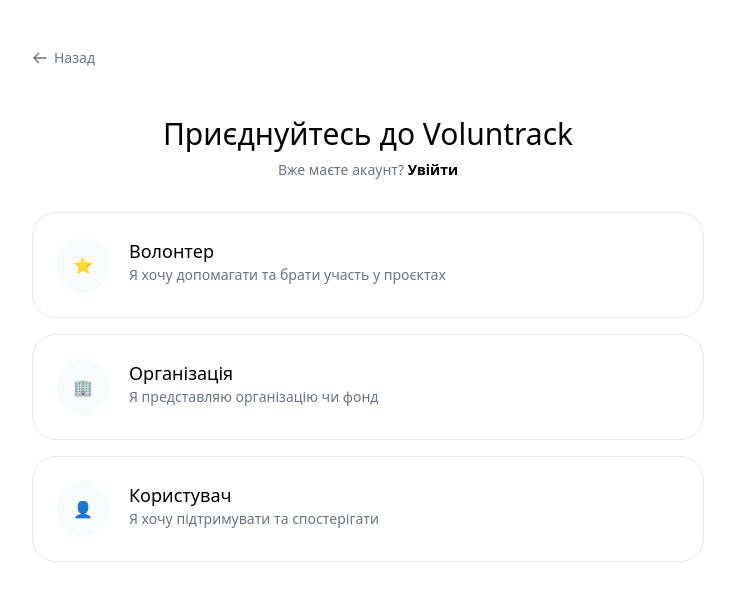
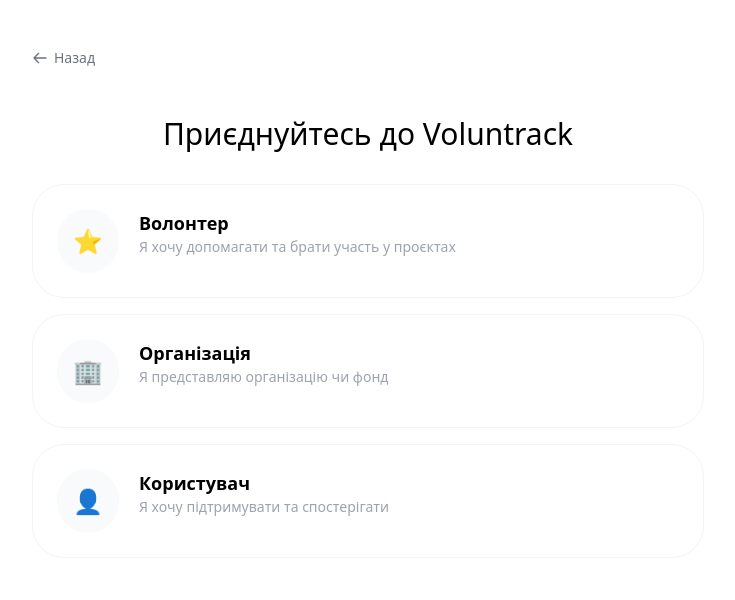
Before and after one commit to danylosten/voluntrack-frontend, a React (Create React App) app: page /#/role-selection in a window 1280 px wide. Shown: the top 600 px of the page, without its empty margins (272-1007 px from the left). Built offline with nearby package versions, Linux system fonts and the light colour scheme.

Commit message:
Добавив сторінку орнагізації

```diff
--- a/src/App.js
+++ b/src/App.js
@@ -1,25 +1,18 @@
 import React from 'react';
-import { Routes, Route, Navigate } from 'react-router-dom';
-import { WelcomeScreen as Welcome } from './pages/Welcome';
-import { LoginScreen as Login } from './pages/Login';
+import { Routes, Route } from 'react-router-dom';
+import { WelcomeScreen } from './pages/Welcome';
 import { RoleSelection } from './pages/RoleSelection';
-import { EmailVerification } from './pages/EmailVerification';
 import { OrganizationForm } from './pages/OrganizationForm';
-import Home from './pages/Home';
-import './App.css';
+import { LoginScreen } from './pages/Login';
 
 function App() {
   return (
     <div className="App">
       <Routes>
-        <Route path="/" element={<Welcome />} />
+        <Route path="/" element={<WelcomeScreen />} />
         <Route path="/role-selection" element={<RoleSelection />} />
         <Route path="/register/organization" element={<OrganizationForm />} />
-        <Route path="/login" element={<Login />} />
-        <Route path="/verify-email" element={<EmailVerification />} />
-        <Route path="/home" element={<Home />} />
-        {/* Автоматичне повернення на головну, якщо адреса невірна */}
-        <Route path="*" element={<Navigate to="/" />} />
+        <Route path="/login" element={<LoginScreen />} />
       </Routes>
     </div>
   );
--- a/src/index.js
+++ b/src/index.js
@@ -1,6 +1,6 @@
 import React from 'react';
 import ReactDOM from 'react-dom/client';
-import { HashRouter } from 'react-router-dom'; // Використовуємо HashRouter для Electron
+import { HashRouter } from 'react-router-dom';
 import App from './App';
 import './index.css';
 
--- a/src/pages/OrganizationForm.js
+++ b/src/pages/OrganizationForm.js
@@ -1,43 +1,83 @@
-import React from 'react';
+import React, { useState } from 'react';
 import { useNavigate } from 'react-router-dom';
-import { BackButton } from '../components/BackButton';
 
 export const OrganizationForm = () => {
   const navigate = useNavigate();
+  const [showPassword, setShowPassword] = useState(false);
 
   return (
     <div className="min-h-screen bg-zinc-900 flex items-center justify-center p-6">
-      <div className="w-full max-w-md bg-white rounded-3xl p-8 relative">
-        <BackButton onClick={() => navigate('/role-selection')} />
+      <div className="w-full max-w-xl bg-white rounded-[40px] p-10 relative shadow-2xl">
 
-        <div className="flex flex-col items-center mb-8">
-          <div className="bg-black p-3 rounded-2xl mb-4">
-            <span className="text-white text-2xl">🏢</span>
+        {/* Кнопка Назад */}
+        <button
+          onClick={() => navigate('/role-selection')}
+          className="absolute top-8 left-8 text-gray-400 hover:text-black flex items-center gap-1 text-sm font-medium transition-colors"
+        >
+          <span className="text-xl">←</span> Назад
+        </button>
+
+        {/* Заголовок */}
+        <div className="flex flex-col items-center mb-8 mt-4">
+          <div className="bg-black p-4 rounded-2xl mb-4 flex items-center justify-center w-16 h-16 shadow-lg">
+            <div className="w-8 h-8 border-2 border-white rounded-full flex items-center justify-center">
+              <div className="w-2 h-2 bg-white rounded-full"></div>
+            </div>
           </div>
-          <h2 className="text-2xl font-bold text-black">Організація</h2>
-          <p className="text-gray-500 text-sm">Заповніть інформацію про себе</p>
+          <h2 className="text-3xl font-bold text-black">Організація</h2>
+          <p className="text-gray-400 text-sm font-medium">Заповніть інформацію про себе</p>
         </div>
 
-        <form className="space-y-4">
+        <form className="space-y-5 text-left">
+          {/* Назва */}
           <div>
-            <label className="block text-xs font-medium text-gray-700 mb-1">Назва організації</label>
-            <input type="text" placeholder="Назва вашої організації" className="w-full p-3 bg-gray-50 border border-gray-200 rounded-xl text-sm" />
-          </div>
-          <div>
-            <label className="block text-xs font-medium text-gray-700 mb-1">Email</label>
-            <input type="email" placeholder="your@email.com" className="w-full p-3 bg-gray-50 border border-gray-200 rounded-xl text-sm" />
-          </div>
-          <div>
-            <label className="block text-xs font-medium text-gray-700 mb-1">Місцезнаходження</label>
-            <input type="text" placeholder="Київ, Україна" className="w-full p-3 bg-gray-50 border border-gray-200 rounded-xl text-sm" />
-          </div>
-          <div>
-            <label className="block text-xs font-medium text-gray-700 mb-1">Про організацію</label>
-            <textarea placeholder="Розкажіть про вашу місію..." className="w-full p-3 bg-gray-50 border border-gray-200 rounded-xl text-sm h-24" />
+            <label className="block text-xs font-bold text-gray-800 mb-1.5 ml-1 uppercase tracking-wider">Назва організації</label>
+            <input type="text" placeholder="Назва вашої організації" className="w-full p-4 bg-gray-50 border border-gray-100 rounded-2xl outline-none focus:ring-1 focus:ring-black transition-all" />
           </div>
 
-          <button type="button" className="w-full py-4 bg-black text-white rounded-2xl font-semibold shadow-lg mt-4">
-            ✓ Завершити реєстрацію
+          {/* Email */}
+          <div>
+            <label className="block text-xs font-bold text-gray-800 mb-1.5 ml-1 uppercase tracking-wider">Email</label>
+            <input type="email" placeholder="your@email.com" className="w-full p-4 bg-gray-50 border border-gray-100 rounded-2xl outline-none focus:ring-1 focus:ring-black transition-all" />
+          </div>
+
+          {/* ПАРОЛЬ (Нове поле) */}
+          <div>
+            <label className="block text-xs font-bold text-gray-800 mb-1.5 ml-1 uppercase tracking-wider">Пароль</label>
+            <div className="relative">
+              <input
+                type={showPassword ? "text" : "password"}
+                placeholder="Мінімум 8 символів"
+                className="w-full p-4 bg-gray-50 border border-gray-100 rounded-2xl outline-none focus:ring-1 focus:ring-black transition-all"
+              />
+              <button
+                type="button"
+                onClick={() => setShowPassword(!showPassword)}
+                className="absolute right-4 top-1/2 -translate-y-1/2 text-gray-400 hover:text-black text-xs font-bold uppercase"
+              >
+                {showPassword ? "Сховати" : "Показати"}
+              </button>
+            </div>
+          </div>
+
+          {/* Місцезнаходження */}
+          <div>
+            <label className="block text-xs font-bold text-gray-800 mb-1.5 ml-1 uppercase tracking-wider">Місцезнаходження</label>
+            <input type="text" placeholder="Київ, Україна" className="w-full p-4 bg-gray-50 border border-gray-100 rounded-2xl outline-none focus:ring-1 focus:ring-black transition-all" />
+          </div>
+
+          {/* Про організацію */}
+          <div>
+            <label className="block text-xs font-bold text-gray-800 mb-1.5 ml-1 uppercase tracking-wider">Про організацію</label>
+            <textarea placeholder="Розкажіть про вашу місію..." className="w-full p-4 bg-gray-50 border border-gray-100 rounded-2xl h-28 resize-none outline-none focus:ring-1 focus:ring-black transition-all"></textarea>
+          </div>
+
+          {/* Кнопка */}
+          <button
+            type="button"
+            className="w-full py-5 bg-black text-white rounded-[20px] font-bold text-base mt-4 shadow-xl hover:bg-zinc-800 active:scale-95 transition-all flex items-center justify-center gap-2"
+          >
+            <span className="text-lg">✓</span> Завершити реєстрацію
           </button>
         </form>
       </div>
--- a/src/pages/RoleSelection.js
+++ b/src/pages/RoleSelection.js
@@ -2,68 +2,55 @@
 import { useNavigate } from 'react-router-dom';
 import { BackButton } from '../components/BackButton';
 
-// Іконки (можеш вставити свої SVG тут, як було раніше)
-const StarIcon = () => <span className="w-6 h-6">⭐</span>;
-const OrganizationIcon = () => <span className="w-6 h-6">🏢</span>;
-const UserIcon = () => <span className="w-6 h-6">👤</span>;
+export const RoleSelection = () => {
+  const navigate = useNavigate();
 
   const roles = [
     {
       id: 'volunteer',
       title: 'Волонтер',
-    description: 'Я хочу допомагати та брати участь у проєктах',
-    features: ['Доступ до волонтерських можливостей', 'Збір досягнень', 'Відстеження годин'],
-    icon: <StarIcon />,
+      desc: 'Я хочу допомагати та брати участь у проєктах',
+      icon: '⭐',
       path: '/login'
     },
     {
       id: 'organization',
       title: 'Організація',
-    description: 'Я представляю організацію чи фонд',
-    features: ['Створення зборів коштів', 'Публікація проєктів', 'Пошук волонтерів'],
-    icon: <OrganizationIcon />,
-    path: '/register/organization'
+      desc: 'Я представляю організацію чи фонд',
+      icon: '🏢',
+      path: '/register/organization' // Шлях до другого фото
     },
     {
       id: 'user',
       title: 'Користувач',
-    description: 'Я хочу підтримувати та спостерігати',
-    features: ['Підтримка зборів', 'Перегляд проєктів', 'Спілкування'],
-    icon: <UserIcon />,
+      desc: 'Я хочу підтримувати та спостерігати',
+      icon: '👤',
       path: '/login'
     }
   ];
 
-export const RoleSelection = () => {
-  const navigate = useNavigate();
-
   return (
-    <div className="min-h-screen bg-white flex flex-col items-center px-6 pt-12 pb-10 relative overflow-hidden">
-      {/* Фонові плями */}
-      <div className="absolute top-20 left-0 w-80 h-80 bg-gray-100 rounded-full blur-3xl opacity-60 -translate-x-1/2"></div>
-
-      <div className="relative z-10 w-full max-w-2xl flex flex-col items-center">
+    <div className="min-h-screen bg-white flex flex-col items-center px-6 pt-12 pb-10 relative">
+      <div className="w-full max-w-2xl flex flex-col items-center">
         <BackButton onClick={() => navigate('/')} />
 
-        <h1 className="text-3xl font-medium text-black mt-6 mb-2 text-center">Приєднуйтесь до Voluntrack</h1>
-
-        <p className="text-sm text-gray-500 mb-8 text-center">
-          Вже маєте акаунт? <span onClick={() => navigate('/login')} className="font-semibold text-black cursor-pointer hover:underline">Увійти</span>
-        </p>
+        <h1 className="text-3xl font-medium text-black mt-6 mb-8 text-center">
+          Приєднуйтесь до Voluntrack
+        </h1>
 
         <div className="w-full space-y-4">
           {roles.map((role) => (
             <button
               key={role.id}
               onClick={() => navigate(role.path)}
-              className="w-full text-left bg-white border border-gray-200 rounded-3xl p-6 flex items-start gap-5 hover:border-black hover:shadow-md transition-all group"
+              className="w-full text-left bg-white border border-gray-100 rounded-[32px] p-6 flex items-start gap-5 hover:border-black transition-all group"
             >
-              <div className="bg-gray-50 p-4 rounded-full flex-shrink-0 group-hover:bg-gray-100">
+              <div className="bg-gray-50 p-4 rounded-full text-2xl group-hover:bg-gray-100">
                 {role.icon}
               </div>
-              <div className="flex-1">
-                <h3 className="font-medium text-lg text-black">{role.title}</h3>
-                <p className="text-sm text-gray-500">{role.description}</p>
+              <div>
+                <h3 className="font-bold text-lg text-black">{role.title}</h3>
+                <p className="text-sm text-gray-400">{role.desc}</p>
               </div>
             </button>
           ))}
```
Lines whose indentation alone changed are shown as unchanged.
